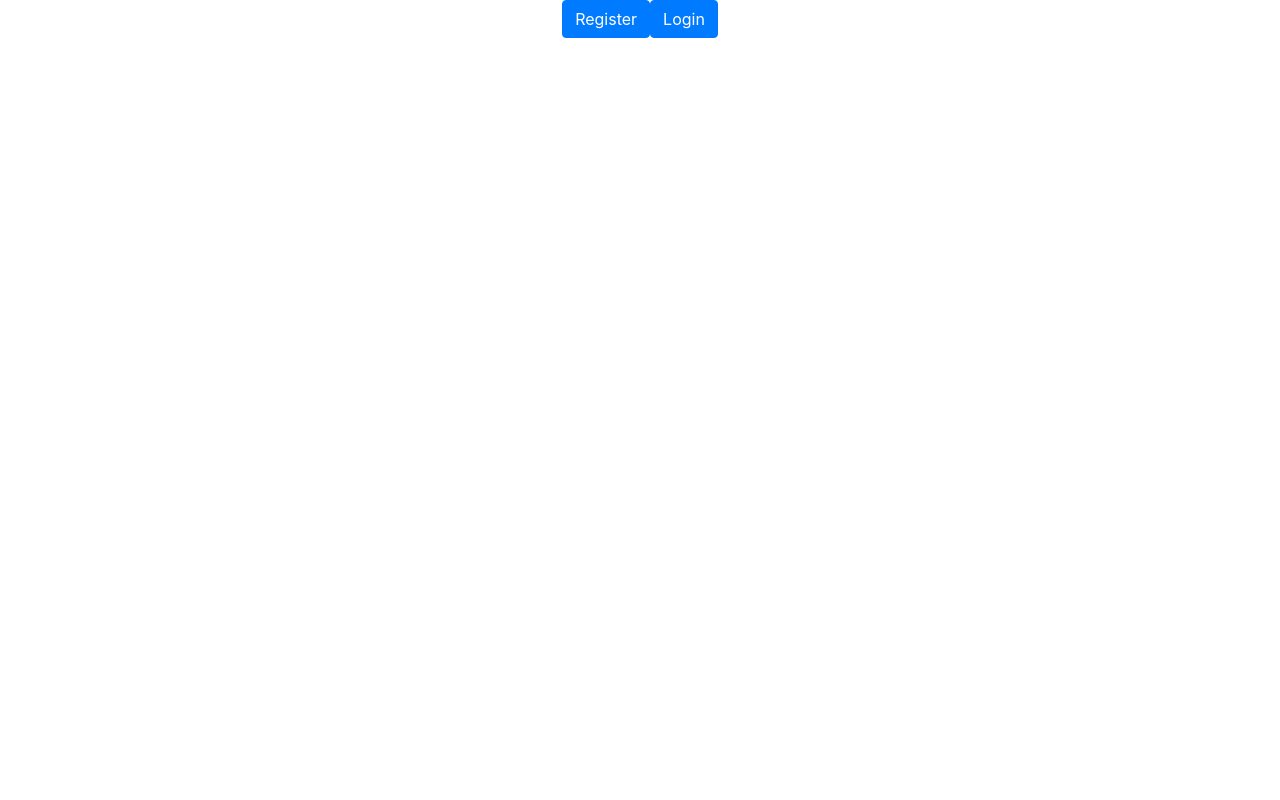
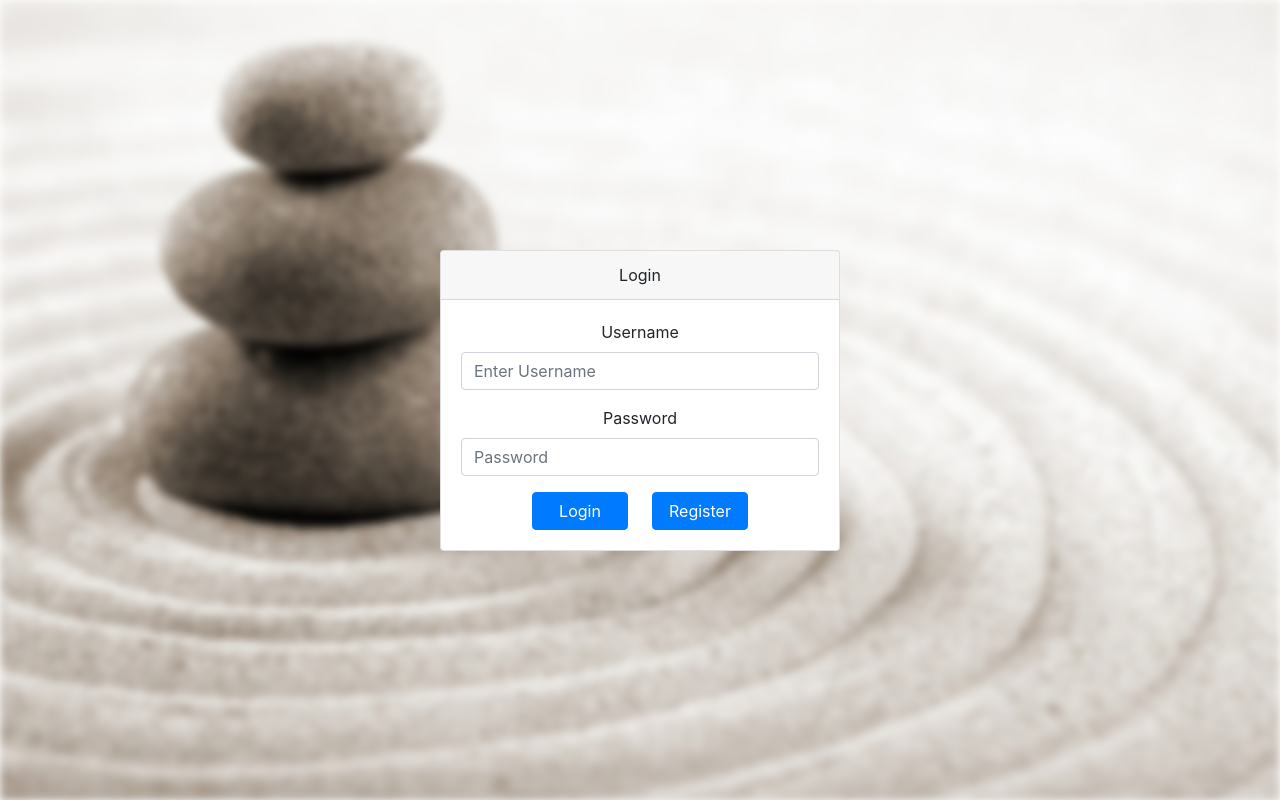
Before and after one commit to broken-guitar/project-3, a React (Create React App) app in the folder client/: page / in a window 1280 px wide. Built offline with nearby package versions, Linux system fonts and the light colour scheme.

Commit message:
styling login page; tweaking login/register flow

```diff
--- a/client/src/components/forms/LoginForm.js
+++ b/client/src/components/forms/LoginForm.js
@@ -1,5 +1,7 @@
 import React from "react";
-import { Form, Button } from "react-bootstrap";
+import { Container, Row, Col, Card, Form, Button, Modal } from "react-bootstrap";
+import Alert from "../alerts/loginAlert";
+import "./style.css"
 
 
 // import Image from "react-bootstrap/Image";
@@ -10,8 +12,14 @@ export default function LoginForm(props) {
     return (
         <div>
         {/* login form */}
+        <Container className="login-container vh-100">
+            <Row className="align-items-center h-100">
+            <Col className="col-12 mx-auto">
+            <Card style={{width: "400px", margin: "0 auto", float: "none"}}>
+                <Card.Header>Login</Card.Header>
+                <Card.Body> {/* Card.Body pads the content */}
+                <Form id="loginUser">
 
-            <Form id="loginUser">
                     <Form.Group controlId="formloginUsername">
                         <Form.Label>Username</Form.Label>
                         <Form.Control
@@ -33,15 +41,101 @@ export default function LoginForm(props) {
                             value={props.logPassword}
                         />
                     </Form.Group>
+                    <Col>
+                    <Button
+                        className="mr-4 login-button"
+                        onClick={props.handleLoginSubmit}
+                        variant="primary"
+                        type="submit"
+                    >
+                    Login
+                    </Button>
+                    <Button
+                        className="login-button"
+                        onClick={() => props.handleRegShow}
+                        variant="primary"
+                        type="data"
+                    >
+                    Register
+                    </Button>
+                    </Col>
+
+                </Form>
+                </Card.Body>
+            </Card>
+            </Col>
+            </Row>
+            </Container>
+
+            {/* register modal */}
+
+             <Modal show={props.showRegister} onHide={props.handleRegClose}>
+<Modal.Header closeButton>
+  <Modal.Title>Register</Modal.Title>
+</Modal.Header>
+<Modal.Body>
+
+//   {/* register form */}
+   <Form id="registerUser">
+    <Form.Group controlId="formBasicEmail">
+      <Form.Label>Email address</Form.Label>
+       <Form.Control
+        onChange={props.handleInputChange}
+        type="email"
+        name="regEmail"
+        placeholder="Enter email"
+        value={props.regEmail}
+      />
+      <Form.Text className="text-muted">
+        We'll never share your email with anyone else.
+              </Form.Text>
+    </Form.Group>
+
+    <Form.Group controlId="formBasicUsername">
+      <Form.Label>Username</Form.Label>
+      <Form.Control
+        onChange={props.handleInputChange}
+        type="username"
+        name="regUsername"
+        placeholder="Enter Username"
+        value={props.regUsername}
+      />
+    </Form.Group>
+
+    <Form.Group controlId="formBasicPassword">
+      <Form.Label>Password</Form.Label>
+      <Form.Control
+        onChange={props.handleInputChange}
+        type="password"
+        name="regPassword"
+        placeholder="Password"
+        value={props.regPassword}
+      />
+    </Form.Group>
 
     <Button
-                    onClick={props.handleLoginSubmit}
+      onClick={props.handleRegSubmit}
       variant="primary"
       type="submit"
     >
       Submit
           </Button>
   </Form>
+</Modal.Body>
+
+<Modal.Footer>
+
+  <Alert show={props.showAlert} variant="danger" dismissible="false"
+    header="Oops!" message={props.alertMessage} />
+
+  <Button variant="secondary" onClick={props.handleRegClose}>
+    Close
+      </Button>
+
+</Modal.Footer>
+
+</Modal>
+
 
         </div>
     )
--- a/client/src/components/forms/style.css
+++ b/client/src/components/forms/style.css
@@ -1,18 +1,6 @@
 
-.login-enter {
-    opacity: 0.01;
+
+/* buttons */
+.login-button {
+    min-width: 6rem;
 }
-
-.login-enter.login-enter-active {
-    opacity: 1;
-    transition: opacity 300ms ease-in;
-}
-
-.login-leave {
-    opacity: 1;
-}
-
-.login-leave.login-leave-active {
-    opacity: 0.01;
-    transition: opacity 300ms ease-in;
-}
--- a/client/src/pages/loginPage.js
+++ b/client/src/pages/loginPage.js
@@ -18,7 +18,7 @@ export default class Login extends Component {
       regPassword: "",
       logUsername: "",
       logPassword: "",
-      showLogin: false,
+    //   showLogin: false,
       showRegister: false,
       showAlert: false,
       alertMessage: "",
@@ -32,7 +32,10 @@ export default class Login extends Component {
 
 
   componentDidMount() {
-    this.resetLoginForm(true);
+    console.log("login page mounted");
+    this.resetLoginForm(true); // clears input values and alerts
+    this.setState({showLogin: true}); // show login form on load
+
   }
   // updates input controls on login/register forms
   handleInputChange = e => {
@@ -111,10 +114,17 @@ export default class Login extends Component {
 
 
   // show/close Register modal
-  handleShow = () => {
+  handleRegShow = e => {
+    // e.preventDefault();
+    this.resetLoginForm(true);
+    console.log("trying to show register modal")
+    // setTimeout(
+    //     //
+    //     200
+    // );
     this.setState({ showRegister: true });
-    this.resetLoginForm(true); }
-  handleClose = () => this.setState({ showRegister: false });
+  }
+  handleRegClose = () => this.setState({ showRegister: false });
 
   // show/close Login modal
   handleLogShow = () => {
@@ -141,155 +151,54 @@ export default class Login extends Component {
 
 
     return (
-      <>
-        {/* register button */}
+      <div
+        className="login-page-wrapper"
+        >
+        <div className="login-background"></div>
+
+        {/* register button
         <Button variant="primary" onClick={this.handleShow}>
           Register
-        </Button>
+        </Button> */}
 
-        {/* log button */}
+        {/* log button
         <Button variant="primary" onClick={this.handleLogShow}>
           Login
-        </Button>
+        </Button> */}
 
-        {/* register modal */}
-        <Modal show={this.state.showRegister} onHide={this.handleClose}>
-          <Modal.Header closeButton>
-            <Modal.Title>Register</Modal.Title>
-          </Modal.Header>
-          <Modal.Body>
 
-            {/* register form */}
-            <Form id="registerUser">
-              <Form.Group controlId="formBasicEmail">
-                <Form.Label>Email address</Form.Label>
-                <Form.Control
-                  onChange={this.handleInputChange}
-                  type="email"
-                  name="regEmail"
-                  placeholder="Enter email"
-                  value={this.state.regEmail}
-                />
-                <Form.Text className="text-muted">
-                  We'll never share your email with anyone else.
-                        </Form.Text>
-              </Form.Group>
-
-              <Form.Group controlId="formBasicUsername">
-                <Form.Label>Username</Form.Label>
-                <Form.Control
-                  onChange={this.handleInputChange}
-                  type="username"
-                  name="regUsername"
-                  placeholder="Enter Username"
-                  value={this.state.regUsername}
-                />
-              </Form.Group>
-
-              <Form.Group controlId="formBasicPassword">
-                <Form.Label>Password</Form.Label>
-                <Form.Control
-                  onChange={this.handleInputChange}
-                  type="password"
-                  name="regPassword"
-                  placeholder="Password"
-                  value={this.state.regPassword}
-                />
-              </Form.Group>
-
-              <Button
-                onClick={this.handleRegSubmit}
-                variant="primary"
-                type="submit"
-              >
-                Submit
-                    </Button>
-            </Form>
-          </Modal.Body>
-
-          <Modal.Footer>
-
-            <Alert show={this.state.showAlert} variant="danger" dismissible="false"
-              header="Oops!" message={this.state.alertMessage} />
-
-            <Button variant="secondary" onClick={this.handleClose}>
-              Close
-                </Button>
-
-          </Modal.Footer>
-
-        </Modal>
 
         {/* login */}
 
         {/* log modal */}
-        <TransitionGroup transitionName="login">
-
+        <TransitionGroup>
             {this.state.showLogin &&
             <CSSTransition
                 key="login1"
                 classNames="login"
-            timeout={500}
+                timeout={300}
             >
                 <LoginForm
+                className="login-form"
                 handleInputChange={this.handleInputChange}
-          logUsername={this.logUsername}
-          logPassword={this.logPassword}
+                logUsername={this.state.logUsername}
+                logPassword={this.state.logPassword}
                 handleLoginSubmit={this.handleLoginSubmit}
+                registerButtonClick={this.handleRegShow}
+                handleRegClose={this.handleRegClose}
+                regEmail={this.state.regEmail}
+                regUsername={this.state.regUsername}
+                regPassword={this.state.regPassword}
+                handleRegSubmit={this.handleRegSutmit}
+                showAlert={this.state.showAlert}
+                alertMessage={this.state.alertMessage}
                 />
             </CSSTransition>}
         </TransitionGroup>
 
 
 
-      </>
+      </div>
     );
   }
 }
-
-// {/* <Modal show={this.state.showLogin} onHide={this.handleLogClose}>
-// <Modal.Header closeButton>
-//   <Modal.Title>Login</Modal.Title>
-// </Modal.Header>
-// <Modal.Body>
-//   {/* login form */}
-//   <Form id="loginUser">
-//     <Form.Group controlId="formloginUsername">
-//       <Form.Label>Username</Form.Label>
-//       <Form.Control
-//         onChange={this.handleInputChange}
-//         type="username"
-//         name="logUsername"
-//         placeholder="Enter Username"
-//         value={this.state.logUsername}
-//       />
-//     </Form.Group>
-
-//     <Form.Group controlId="formBasicPassword">
-//       <Form.Label>Password</Form.Label>
-//       <Form.Control
-//         onChange={this.handleInputChange}
-//         type="password"
-//         name="logPassword"
-//         placeholder="Password"
-//         value={this.state.logPassword}
-//       />
-//     </Form.Group>
-
-//     <Button
-//       onClick={this.handleLoginSubmit}
-//       variant="primary"
-//       type="submit"
-//     >
-//       Submit
-//     </Button>
-//   </Form>
-// </Modal.Body>
-// <Modal.Footer>
-//   <Alert show={this.state.showAlert} variant="danger" dismissible="false"
-//     header="Oops!" message={this.state.alertMessage} />
-//   <Button variant="secondary" onClick={this.handleLogClose}>
-//     Close
-//   </Button>
-// </Modal.Footer>
-// </Modal> */}
--- a/client/src/pages/style.css
+++ b/client/src/pages/style.css
@@ -1,3 +1,26 @@
+
+/* LOGIN PAGE */
+.login-page-wrapper {
+
+}
+
+.login-background {
+    background-image: url("/images/zen_rocks.jpg");
+    background-size: cover;
+    filter: blur(4px);
+    z-index: -1;
+    width: 100%;
+    height: 100%;
+    position: fixed;
+}
+
+.login-form {
+    position: absolute;
+    z-index: 1;
+    background: rgba(238, 238, 238, 0.192);
+}
+
+ /* login animation */
 
 .login-enter {
     opacity: 0.01;
@@ -5,7 +28,7 @@
 
 .login-enter.login-enter-active {
     opacity: 1;
-    transition: opacity 300ms ease-in;
+    transition: opacity 700ms ease-out;
 }
 
 .login-exit {
@@ -14,5 +37,5 @@
 
 .login-exit.login-exit-active {
     opacity: 0.01;
-    transition: opacity 300ms ease-in;
+    transition: opacity 700ms ease-in;
 }
```
Also changed, not shown: client/public/images/zen_rocks.jpg (added). Lines whose indentation alone changed are shown as unchanged.
